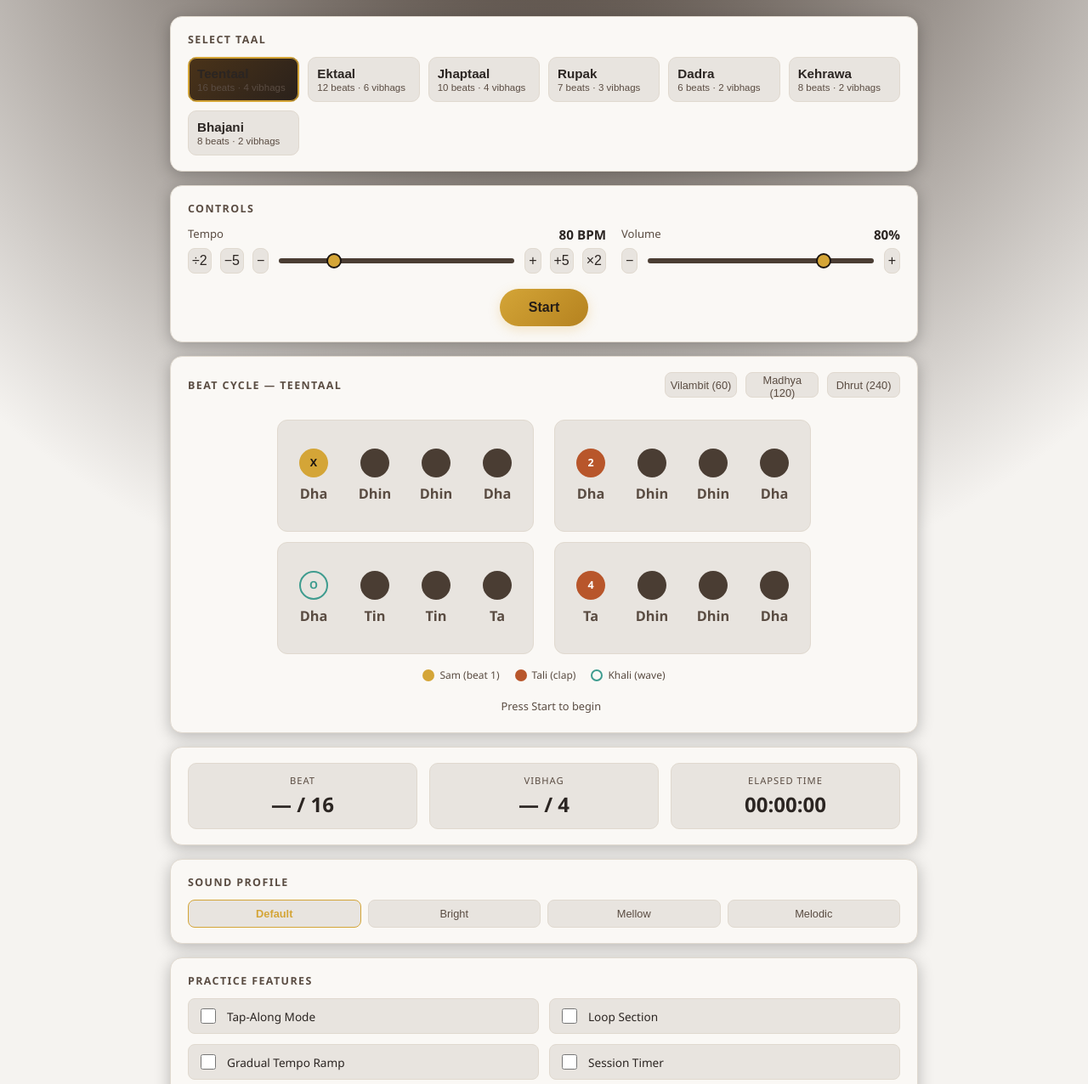
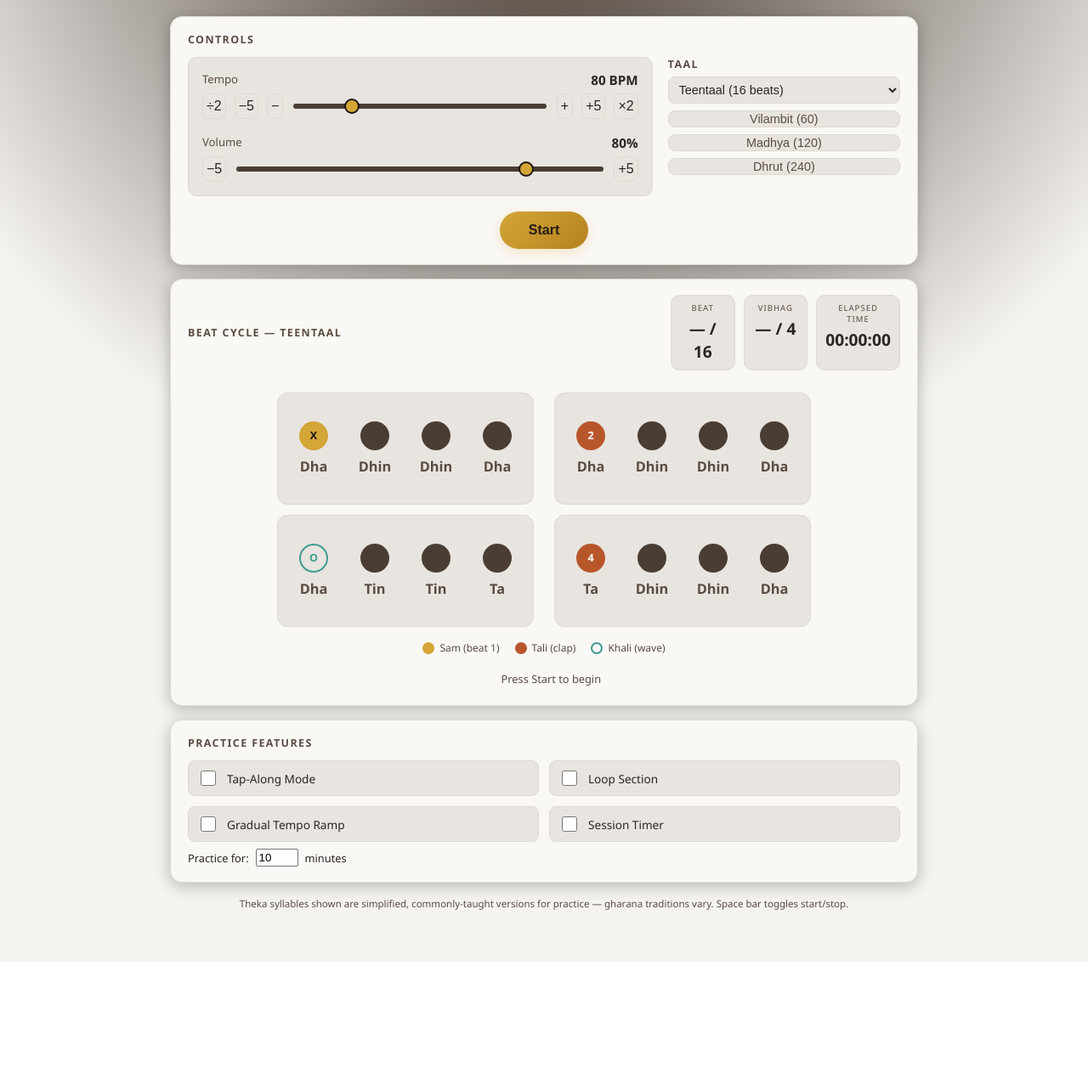
Before and after one commit to selfmodify/tabla-metronome, a plain HTML site: page index.html in a window 1280 px wide. Shown: the part 92-1368 px from the top of the page at 85% size. After the commit the page ends 1224 px from the top, so only its background shows below. Drawn offline with Linux system fonts and the light colour scheme.

Commit message:
Refactor UI layout for compactness and clarity

```diff
--- a/app.js
+++ b/app.js
@@ -58,43 +58,19 @@
     return table;
   }
 
-  // Sound profiles
-  const SOUND_PROFILES = {
-    default: {
-      samFreq1: 1046, samDur1: 0.16, samPeak1: 1.0,
-      samFreq2: 196, samDur2: 0.22, samPeak2: 0.6,
-      taliFreq: 784, taliDur: 0.13, taliPeak: 0.75,
-      khaliFilterFreq: 1400, khaliDur: 0.14, khaliPeak: 0.45,
-      plainFreq: 440, plainDur: 0.07, plainPeak: 0.28
-    },
-    bright: {
-      samFreq1: 1200, samDur1: 0.14, samPeak1: 1.1,
-      samFreq2: 220, samDur2: 0.20, samPeak2: 0.7,
-      taliFreq: 900, taliDur: 0.11, taliPeak: 0.85,
-      khaliFilterFreq: 1600, khaliDur: 0.12, khaliPeak: 0.5,
-      plainFreq: 550, plainDur: 0.06, plainPeak: 0.32
-    },
-    mellow: {
-      samFreq1: 880, samDur1: 0.20, samPeak1: 0.9,
-      samFreq2: 146, samDur2: 0.25, samPeak2: 0.5,
-      taliFreq: 659, taliDur: 0.15, taliPeak: 0.65,
-      khaliFilterFreq: 1200, khaliDur: 0.16, khaliPeak: 0.4,
-      plainFreq: 330, plainDur: 0.09, plainPeak: 0.22
-    },
-    melodic: {
-      samFreq1: 1318, samDur1: 0.18, samPeak1: 0.95,
-      samFreq2: 659, samDur2: 0.18, samPeak2: 0.6,
-      taliFreq: 1047, taliDur: 0.14, taliPeak: 0.7,
-      khaliFilterFreq: 1800, khaliDur: 0.13, khaliPeak: 0.35,
-      plainFreq: 587, plainDur: 0.08, plainPeak: 0.25
-    }
+  // Default sound parameters
+  const DEFAULT_SOUND_PROFILE = {
+    samFreq1: 1046, samDur1: 0.16, samPeak1: 1.0,
+    samFreq2: 196, samDur2: 0.22, samPeak2: 0.6,
+    taliFreq: 784, taliDur: 0.13, taliPeak: 0.75,
+    khaliFilterFreq: 1400, khaliDur: 0.14, khaliPeak: 0.45,
+    plainFreq: 440, plainDur: 0.07, plainPeak: 0.28
   };
 
   // ---------- State ----------
   let currentTaalKey = localStorage.getItem('tablaTaal') || "teentaal";
   let bpm = parseInt(localStorage.getItem('tablaBpm'), 10) || 80;
   let volume = parseFloat(localStorage.getItem('tablaVol')) || 0.8;
-  let soundProfile = localStorage.getItem('tablaSoundProfile') || 'default';
   let currentTheme = localStorage.getItem('tablaTheme') || (window.matchMedia('(prefers-color-scheme: dark)').matches ? 'dark' : 'light');
 
   let audioBuffers = {};
@@ -133,7 +109,7 @@
   const TAP_SYNC_TOLERANCE_MS = 100;
 
   // ---------- DOM refs ----------
-  const taalGrid = document.getElementById("taalGrid");
+  const taalSelector = document.getElementById("taalSelector");
   const taalTitle = document.getElementById("taalTitle");
   const beatStrip = document.getElementById("beatStrip");
   const bigBol = document.getElementById("bigBol");
@@ -183,18 +159,18 @@
   });
 
   // ---------- Build taal selector ----------
-  function buildTaalGrid(){
-    taalGrid.innerHTML = "";
+  function buildTaalSelector(){
+    taalSelector.innerHTML = "";
     Object.keys(TAALS).forEach(key=>{
       const t = TAALS[key];
-      const btn = document.createElement("button");
-      btn.className = "taal-btn" + (key===currentTaalKey ? " active":"");
-      btn.dataset.key = key;
-      btn.innerHTML = `<div class="name">${t.name}</div><div class="meta">${totalBeats(t)} beats &middot; ${t.vibhags.length} vibhags</div>`;
-      btn.addEventListener("click", ()=> selectTaal(key));
-      taalGrid.appendChild(btn);
+      const opt = document.createElement("option");
+      opt.value = key;
+      opt.textContent = `${t.name} (${totalBeats(t)} beats)`;
+      if (key === currentTaalKey) opt.selected = true;
+      taalSelector.appendChild(opt);
     });
   }
+  taalSelector.addEventListener("change", (e)=> selectTaal(e.target.value));
 
   function selectTaal(key){
     if (key === currentTaalKey) return;
@@ -202,7 +178,6 @@
     localStorage.setItem('tablaTaal', key);
     beatTable = beatInfoTable(TAALS[key]);
     stopPlayback(true);
-    [...taalGrid.children].forEach(b=> b.classList.toggle("active", b.dataset.key===key));
     buildBeatStrip();
     updateLoopSelects();
     updateStatsIdle();
@@ -311,7 +286,7 @@
   }
 
   function playClick(accent, time){
-    const profile = SOUND_PROFILES[soundProfile] || SOUND_PROFILES.default;
+    const profile = DEFAULT_SOUND_PROFILE;
     let volume_mult = 1.0;
     if (accent === "sam") volume_mult = 1.2;
     else if (accent === "tali") volume_mult = 1.1;
@@ -479,11 +454,10 @@
     isPlaying = false;
     if (timerID) clearTimeout(timerID);
     if (rafID) cancelAnimationFrame(rafID);
-    beatQueue = [];
-    playBtn.textContent = "Start";
-    playBtn.classList.remove("playing");
-    if (!silent) updateStatsIdle();
-    else updateStatsIdle();
+    beatQueue = []; // Clear any scheduled beats
+    playBtn.textContent = "Start"; // Reset button text
+    playBtn.classList.remove("playing"); // Remove playing class
+    if (!silent) { updateStatsIdle(); } // Update stats display, unless silent stop (e.g., taal change)
   }
 
   playBtn.addEventListener("click", ()=>{
@@ -580,16 +554,6 @@
     sessionTimerDuration = Math.max(1, parseInt(e.target.value, 10));
   });
 
-  // Sound profile buttons
-  document.querySelectorAll('.profile-btn').forEach(btn => {
-    btn.addEventListener('click', (e)=> {
-      soundProfile = e.target.dataset.profile;
-      localStorage.setItem('tablaSoundProfile', soundProfile);
-      document.querySelectorAll('.profile-btn').forEach(b => b.classList.remove('active'));
-      e.target.classList.add('active');
-    });
-  });
-
   // ---------- Tempo controls ----------
   function setBpm(v){
     bpm = Math.min(300, Math.max(20, Math.round(v)));
@@ -632,16 +596,12 @@
 
   // ---------- Init ----------
   applyTheme(currentTheme);
-  buildTaalGrid();
+  buildTaalSelector();
   buildBeatStrip();
   updateLoopSelects();
   updateStatsIdle();
   setBpm(bpm);
   setVolume(volume*100);
 
-  document.querySelectorAll('.profile-btn').forEach(btn => {
-    if (btn.dataset.profile === soundProfile) btn.classList.add('active');
-  });
-
   ensureAudio();
 })();
--- a/index.html
+++ b/index.html
@@ -17,13 +17,9 @@
   </header>
 
   <section class="panel">
-    <h2>Select Taal</h2>
-    <div class="taal-grid" id="taalGrid"></div>
-  </section>
-
-  <section class="panel">
     <h2>Controls</h2>
     <div class="controls-grid">
+      <div class="main-controls">
         <div class="control">
           <label>Tempo <b id="bpmLabel">80 BPM</b></label>
           <div class="row">
@@ -39,10 +35,18 @@
         <div class="control">
           <label>Volume <b id="volLabel">80%</b></label>
           <div class="row">
-          <button class="step-btn" id="volDown">&minus;</button>
+            <button class="step-btn" id="volDown">&minus;5</button>
             <input type="range" id="volSlider" min="0" max="100" value="80">
-          <button class="step-btn" id="volUp">&plus;</button>
+            <button class="step-btn" id="volUp">&plus;5</button>
           </div>
+        </div>
+      </div>
+      <div class="preset-controls">
+        <label class="control-label">Taal</label>
+        <select id="taalSelector" class="taal-selector"></select>
+        <button class="preset-btn" data-bpm="60">Vilambit (60)</button>
+        <button class="preset-btn" data-bpm="120">Madhya (120)</button>
+        <button class="preset-btn" data-bpm="240">Dhrut (240)</button>
       </div>
     </div>
     <div class="transport">
@@ -51,28 +55,9 @@
   </section>
 
   <section class="panel">
-    <div style="display:flex;justify-content:space-between;align-items:center;margin-bottom:12px;">
+    <div class="beat-cycle-header-row">
       <h2 id="taalTitle" style="margin:0;">Beat Cycle</h2>
-      <div class="row preset-row" style="margin:0;">
-        <button class="preset-btn" data-bpm="60">Vilambit (60)</button>
-        <button class="preset-btn" data-bpm="120">Madhya (120)</button>
-        <button class="preset-btn" data-bpm="240">Dhrut (240)</button>
-      </div>
-    </div>
-    <div class="beat-strip" id="beatStrip"></div>
-    <div class="legend">
-      <span><i class="swatch sam"></i> Sam (beat 1)</span>
-      <span><i class="swatch tali"></i> Tali (clap)</span>
-      <span><i class="swatch khali"></i> Khali (wave)</span>
-    </div>
-    <div class="now-playing">
-      <div class="big-bol" id="bigBol">&nbsp;</div>
-      <div class="sub" id="cycleSub">Press Start to begin</div>
-    </div>
-  </section>
-
-  <section class="panel">
-    <div class="stats">
+      <div class="header-stats">
         <div class="stat-box">
           <div class="label">Beat</div>
           <div class="value" id="beatCount">&mdash; / &mdash;</div>
@@ -86,15 +71,16 @@
           <div class="value" id="elapsedTime">00:00:00</div>
         </div>
       </div>
-  </section>
-
-  <section class="panel">
-    <h2>Sound Profile</h2>
-    <div class="sound-profile-row">
-      <button class="profile-btn active" data-profile="default" title="Bright, balanced tabla-like sounds">Default</button>
-      <button class="profile-btn" data-profile="bright" title="Brighter, more articulate">Bright</button>
-      <button class="profile-btn" data-profile="mellow" title="Softer, warmer tones">Mellow</button>
-      <button class="profile-btn" data-profile="melodic" title="Pitched tones, less percussion">Melodic</button>
+    </div>
+    <div class="beat-strip" id="beatStrip"></div>
+    <div class="legend">
+      <span><i class="swatch sam"></i> Sam (beat 1)</span>
+      <span><i class="swatch tali"></i> Tali (clap)</span>
+      <span><i class="swatch khali"></i> Khali (wave)</span>
+    </div>
+    <div class="now-playing">
+      <div class="big-bol" id="bigBol">&nbsp;</div>
+      <div class="sub" id="cycleSub">Press Start to begin</div>
     </div>
   </section>
 
--- a/style.css
+++ b/style.css
@@ -94,31 +94,6 @@ header p{
   color:var(--text-dim);
   font-weight:600;
 }
-
-/* Taal selector */
-.taal-grid{
-  display:grid;
-  grid-template-columns:repeat(auto-fill, minmax(130px,1fr));
-  gap:10px;
-}
-.taal-btn{
-  background:var(--bg2);
-  border:1px solid var(--panel-border);
-  color:var(--text);
-  border-radius:10px;
-  padding:10px 10px;
-  cursor:pointer;
-  text-align:left;
-  transition:.15s border-color, .15s background;
-}
-.taal-btn:hover{ border-color:var(--gold-dim); }
-.taal-btn.active{
-  background:linear-gradient(135deg,#4a3319,#2a211b);
-  border-color:var(--gold);
-  box-shadow:0 0 0 1px var(--gold) inset;
-}
-.taal-btn .name{ font-weight:700; font-size:.95rem; }
-.taal-btn .meta{ font-size:.72rem; color:var(--text-dim); margin-top:2px;}
 
 /* Beat display */
 .beat-strip{
@@ -233,13 +208,46 @@ header p{
 .stat-box .label{ font-size:.7rem; text-transform:uppercase; letter-spacing:1px; color:var(--text-dim);}
 .stat-box .value{ font-size:1.5rem; font-weight:700; margin-top:4px; font-variant-numeric:tabular-nums; }
 
+.beat-cycle-header-row {
+  display: flex;
+  justify-content: space-between;
+  align-items: center;
+  margin-bottom: 12px;
+}
+.header-stats {
+  display: flex;
+  gap: 10px;
+}
+.header-stats .stat-box {
+  padding: 8px 10px;
+  flex: 0 1 120px; /* Don't grow, shrink if needed, base width 120px */
+}
+.header-stats .stat-box .label { font-size: .6rem; }
+.header-stats .stat-box .value { font-size: 1.2rem; }
+
 /* Controls */
 .controls-grid{
   display:grid;
-  grid-template-columns:3fr 2fr;
+  grid-template-columns:2fr 1fr;
   gap:18px;
+  align-items: start;
 }
-@media (max-width:560px){ .controls-grid{ grid-template-columns:1fr; } }
+@media (max-width: 640px) {
+  .controls-grid { grid-template-columns: 1fr; }
+}
+.main-controls {
+  display: flex;
+  flex-direction: column;
+  gap: 18px;
+  background: var(--bg2);
+  border: 1px solid var(--panel-border);
+  border-radius: 10px;
+  padding: 16px;
+}
+.control-label {
+  font-size:.78rem; text-transform:uppercase; letter-spacing:1.4px; color:var(--text-dim); font-weight:600;
+  margin-bottom: -2px;
+}
 .control{ }
 .control label{
   display:flex;
@@ -283,8 +291,7 @@ input[type=range]::-moz-range-thumb{
   padding:0 4px;
   line-height:1;
 }
-.step-btn:hover{ border-color:var(--gold-dim); }
-.preset-row{ margin-top:10px; }
+.step-btn:hover{ border-color:var(--gold-dim); background:var(--bg); }
 .preset-btn{
   flex:1;
   background:var(--bg2);
@@ -293,11 +300,27 @@ input[type=range]::-moz-range-thumb{
   height:30px;
   border-radius:8px;
   cursor:pointer;
-  font-size:.8rem;
+  font-size:.9rem;
   transition:.15s border-color, .15s background, .15s color;
 }
 .preset-btn:hover{ border-color:var(--gold-dim); }
 .preset-btn.active{ border-color:var(--gold); color:var(--gold); font-weight:600; }
+.preset-controls {
+  display: flex;
+  flex-direction: column;
+  gap: 8px;
+}
+.taal-selector {
+  background: var(--bg2);
+  border: 1px solid var(--panel-border);
+  color: var(--text);
+  border-radius: 8px;
+  padding: 6px 8px;
+  font-size: .9rem;
+  cursor: pointer;
+  width: 100%;
+}
+.preset-controls .step-btn { font-size: .9rem; }
 
 .num-input{
   width:56px;
@@ -378,28 +401,6 @@ input[type=range]::-moz-range-thumb{
   cursor:pointer;
   font-size:.85rem;
 }
-
-.sound-profile-row{
-  display:flex;
-  gap:8px;
-  flex-wrap:wrap;
-  margin:12px 0 0;
-}
-.profile-btn{
-  flex:1;
-  min-width:100px;
-  background:var(--bg2);
-  border:1px solid var(--panel-border);
-  color:var(--text-dim);
-  padding:8px 10px;
-  border-radius:8px;
-  cursor:pointer;
-  font-size:.8rem;
-  transition:.15s all;
-}
-.profile-btn:hover{ border-color:var(--gold-dim); }
-.profile-btn.active{ border-color:var(--gold); color:var(--gold); font-weight:600; }
-
 .tempo-ramp-row{
   display:flex;
   gap:8px;
```
Also changed, not shown: README.md. Lines whose indentation alone changed are shown as unchanged.
